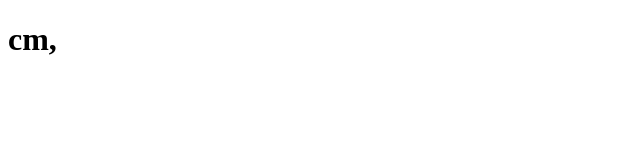
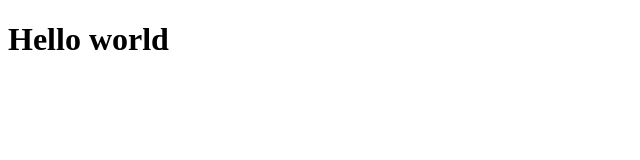
Before and after one commit to CherryXia/test, a plain HTML site: page index.html in a window 1280 px wide. Shown: the whole page, without its empty margins (0-640 px from the left). Drawn offline with Linux system fonts and the light colour scheme.

Commit message:
第二次提交

```diff
--- a/index.html
+++ b/index.html
@@ -7,6 +7,6 @@
     <title>Document</title>
 </head>
 <body>
-    <h1>cm,</h1>
+    <h1>Hello world</h1>
 </body>
 </html>
```
